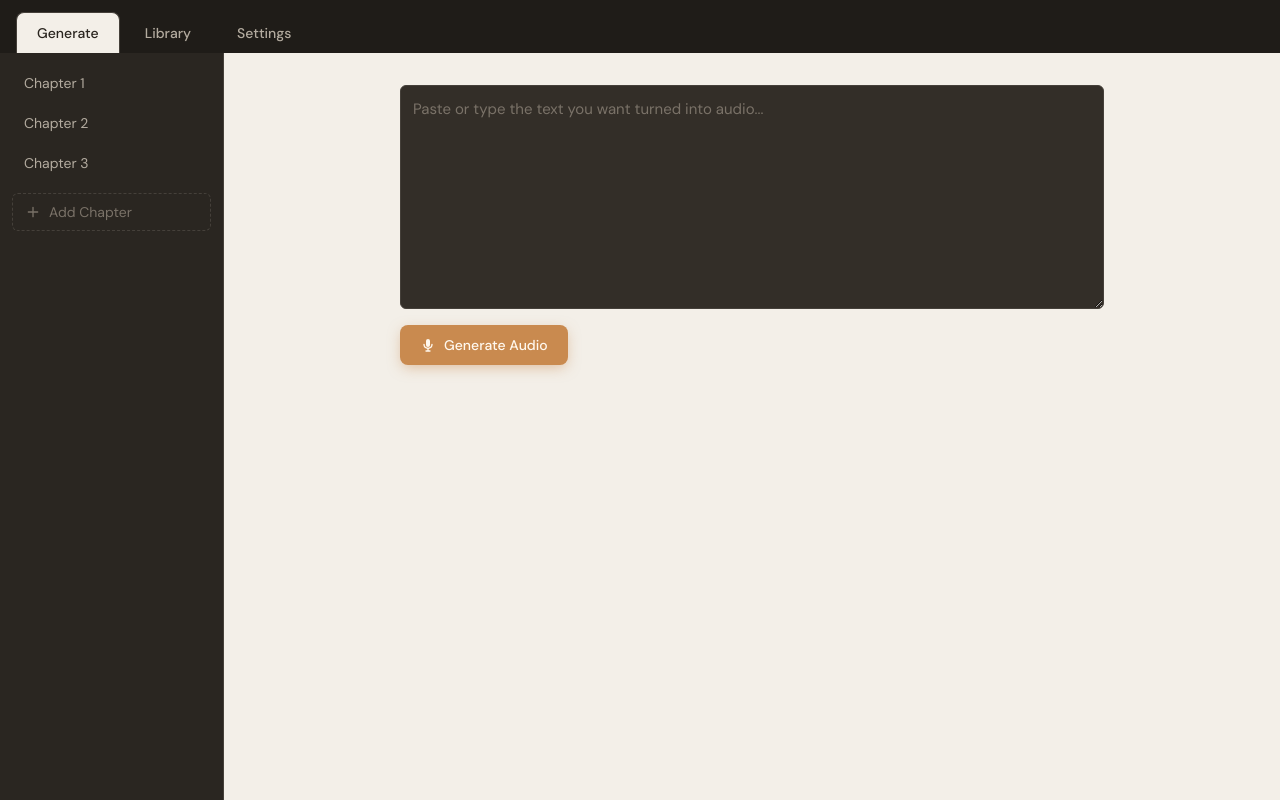
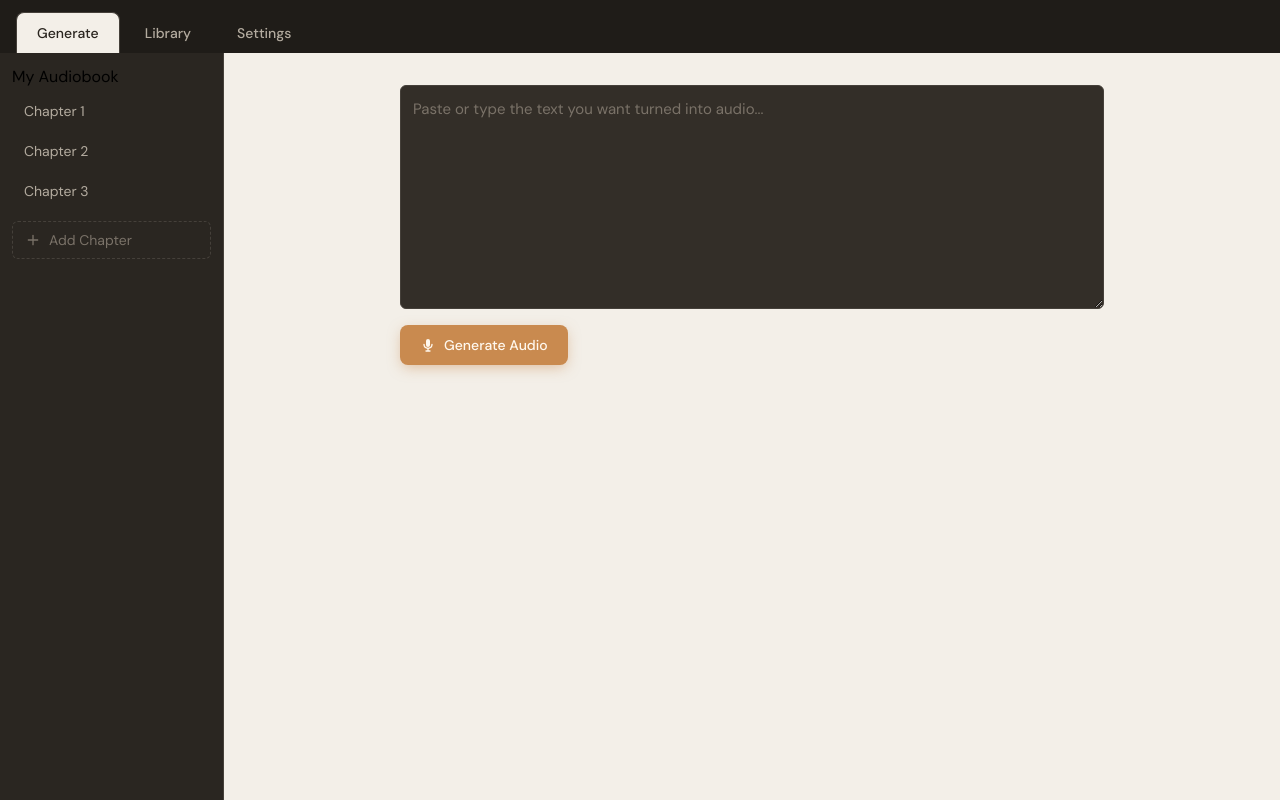
Before and after one commit to oddbullet/audiobook-gen-lib, a React (Vite) app in the folder frontend/: page / in a window 1280 px wide. Built offline with nearby package versions, Linux system fonts and the light colour scheme.

Commit message:
Add title editing functionality to Generate_Page component

```diff
--- a/frontend/src/pages/generate.tsx
+++ b/frontend/src/pages/generate.tsx
@@ -40,9 +40,29 @@ export default function Generate_Page() {
     "Chapter 3": "Page 3",
   });
 
+  const [isEditingTitle, setIsEditingTitle] = useState<boolean>(false);
+  const [title, setTitle] = useState<string>("My Audiobook");
+
   return (
     <div className="flex flex-1 flex-col md:flex-row">
       <aside className="flex gap-1 overflow-x-auto border-b border-border-dark bg-sidebar-bg p-3 md:w-56 md:shrink-0 md:flex-col md:overflow-x-visible md:overflow-y-auto md:border-b-0 md:border-r">
+        {isEditingTitle ? (
+          <input
+            autoFocus
+            type="text"
+            value={title}
+            onBlur={() => setIsEditingTitle(false)}
+            onChange={(e) => setTitle(e.target.value)}
+            onKeyDown={(e) => {
+              if (e.key === "Enter") {
+                setIsEditingTitle(false);
+              }
+            }}
+          />
+        ) : (
+          <h2 onClick={() => setIsEditingTitle(true)}>{title}</h2>
+        )}
+
         {Object.keys(page_content).map((key) => (
           <PageButton
             key={key}
```
